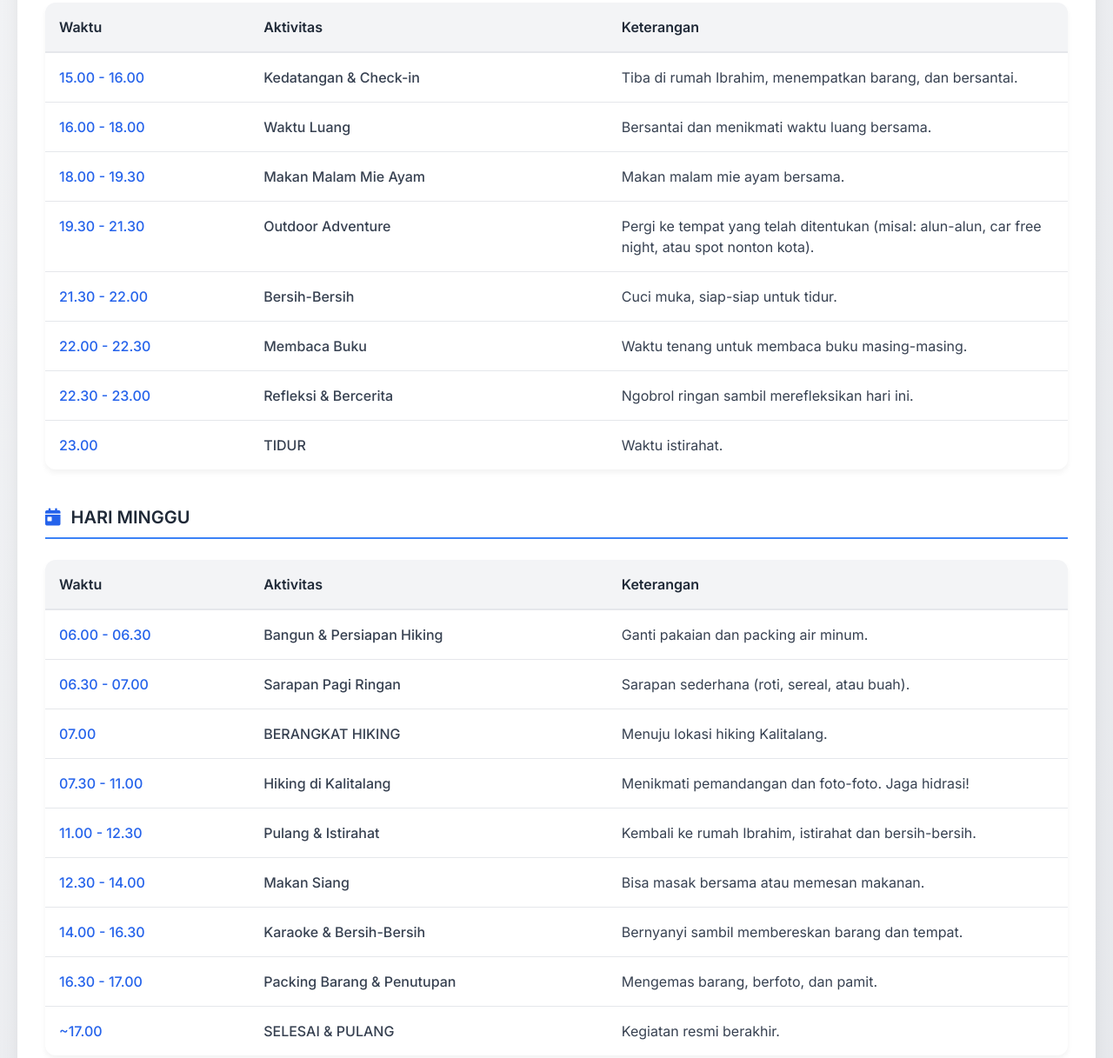
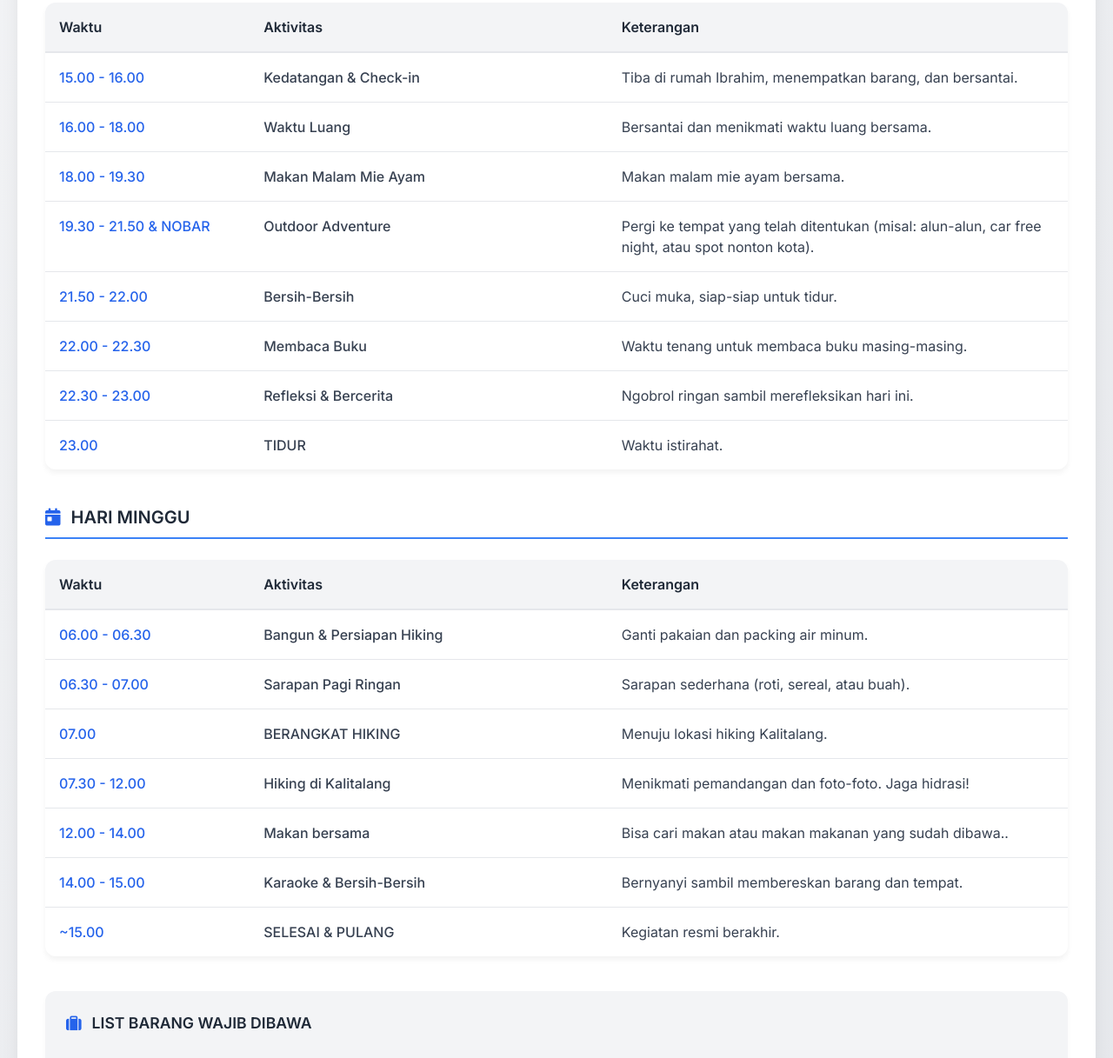
Before and after one commit to FAHMEN/rundown, a plain HTML site: page index.html in a window 1280 px wide. Shown: the part 468-1685 px from the top of the page at 87% size. Drawn offline with nearby package versions, Linux system fonts and the light colour scheme.

Commit message:
Update index.html

```diff
--- a/index.html
+++ b/index.html
@@ -509,12 +509,12 @@
                         <td class="description-cell">Makan malam mie ayam bersama.</td>
                     </tr>
                     <tr>
-                        <td class="time-cell">19.30 - 21.30</td>
+                        <td class="time-cell">19.30 - 21.50 & NOBAR</td>
                         <td class="activity-cell">Outdoor Adventure</td>
                         <td class="description-cell">Pergi ke tempat yang telah ditentukan (misal: alun-alun, car free night, atau spot nonton kota).</td>
                     </tr>
                     <tr>
-                        <td class="time-cell">21.30 - 22.00</td>
+                        <td class="time-cell">21.50 - 22.00</td>
                         <td class="activity-cell">Bersih-Bersih</td>
                         <td class="description-cell">Cuci muka, siap-siap untuk tidur.</td>
                     </tr>
@@ -565,32 +565,22 @@
                         <td class="description-cell">Menuju lokasi hiking Kalitalang.</td>
                     </tr>
                     <tr>
-                        <td class="time-cell">07.30 - 11.00</td>
+                        <td class="time-cell">07.30 - 12.00</td>
                         <td class="activity-cell">Hiking di Kalitalang</td>
                         <td class="description-cell">Menikmati pemandangan dan foto-foto. Jaga hidrasi!</td>
                     </tr>
                     <tr>
-                        <td class="time-cell">11.00 - 12.30</td>
-                        <td class="activity-cell">Pulang & Istirahat</td>
-                        <td class="description-cell">Kembali ke rumah Ibrahim, istirahat dan bersih-bersih.</td>
+                        <td class="time-cell">12.00 - 14.00</td>
+                        <td class="activity-cell">Makan bersama</td>
+                        <td class="description-cell">Bisa cari makan atau makan makanan yang sudah dibawa..</td>
                     </tr>
                     <tr>
-                        <td class="time-cell">12.30 - 14.00</td>
-                        <td class="activity-cell">Makan Siang</td>
-                        <td class="description-cell">Bisa masak bersama atau memesan makanan.</td>
-                    </tr>
-                    <tr>
-                        <td class="time-cell">14.00 - 16.30</td>
+                        <td class="time-cell">14.00 - 15.00</td>
                         <td class="activity-cell">Karaoke & Bersih-Bersih</td>
                         <td class="description-cell">Bernyanyi sambil membereskan barang dan tempat.</td>
                     </tr>
                     <tr>
-                        <td class="time-cell">16.30 - 17.00</td>
-                        <td class="activity-cell">Packing Barang & Penutupan</td>
-                        <td class="description-cell">Mengemas barang, berfoto, dan pamit.</td>
-                    </tr>
-                    <tr>
-                        <td class="time-cell">~17.00</td>
+                        <td class="time-cell">~15.00</td>
                         <td class="activity-cell">SELESAI & PULANG</td>
                         <td class="description-cell">Kegiatan resmi berakhir.</td>
                     </tr>
```
